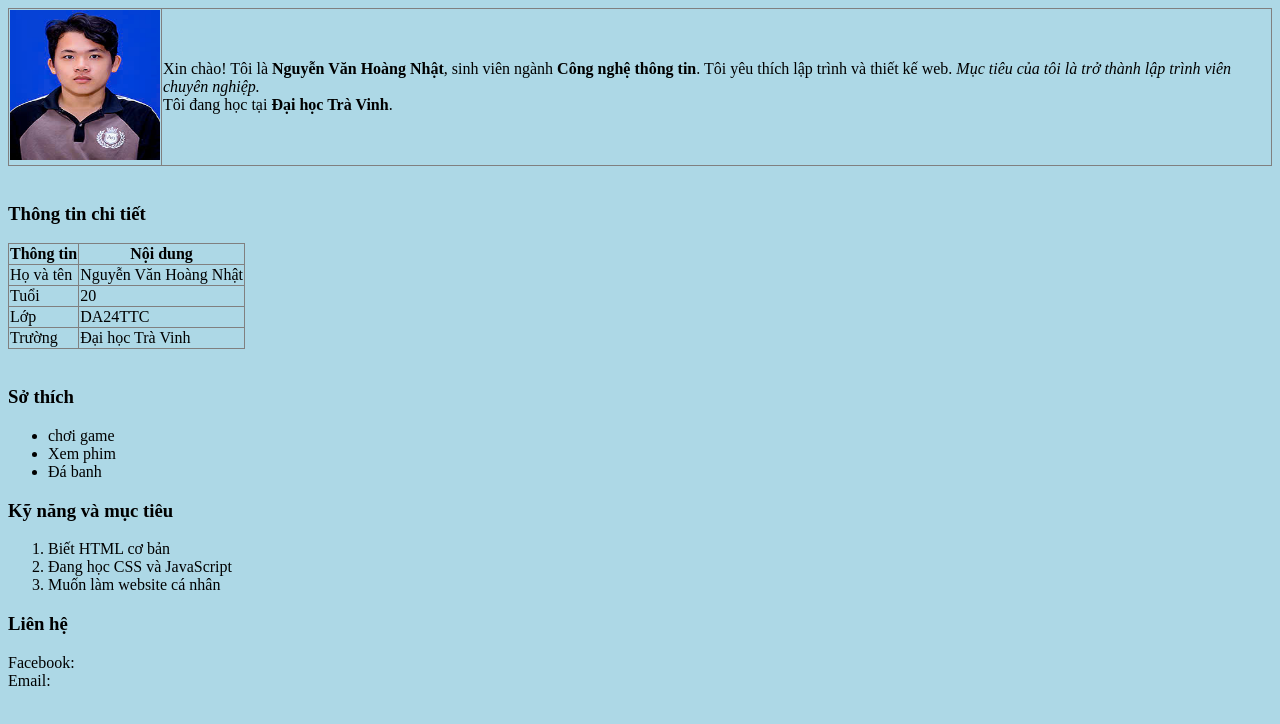
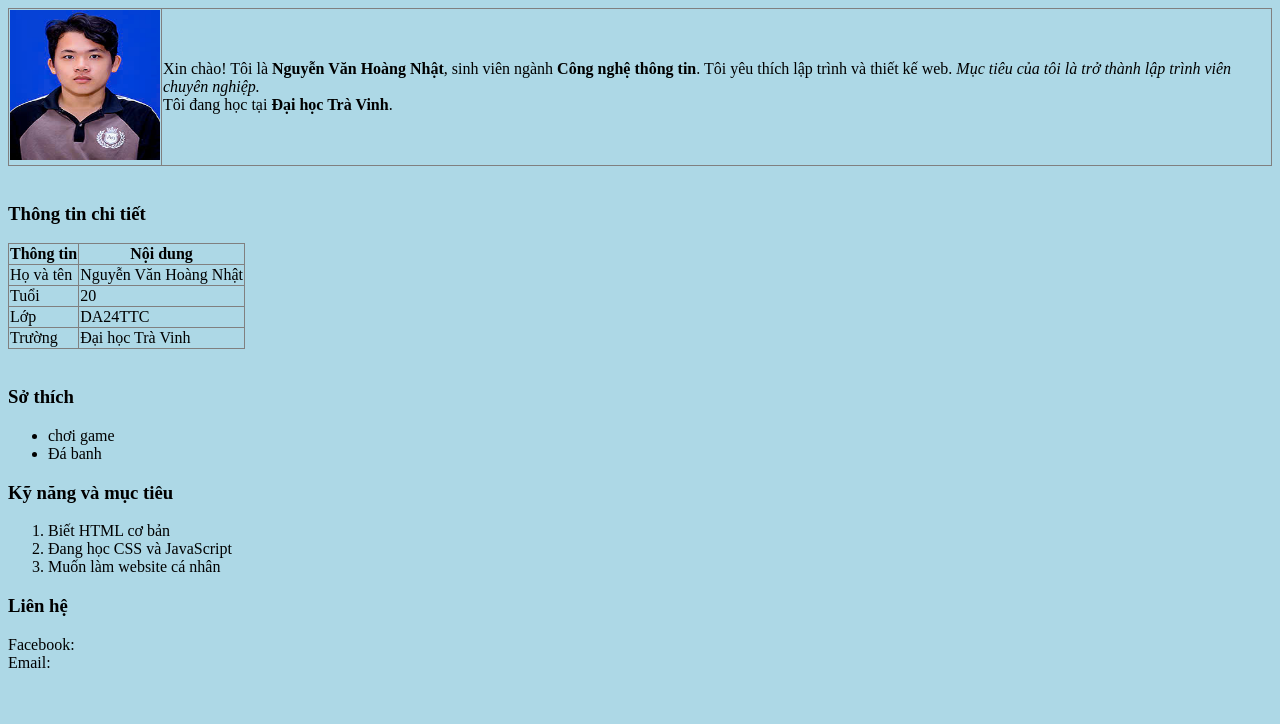
Before and after one commit to hnhat06/my-project-da24ttc-to1, a plain HTML site: page html/page1.html in a window 1280 px wide. Drawn offline with Linux system fonts and the light colour scheme.

Commit message:
Fix HTML structure and remove unnecessary line

```diff
--- a/html/page1.html
+++ b/html/page1.html
@@ -56,7 +56,6 @@
     <h3>Sở thích</h3>
     <ul>
         <li>chơi game</li>
-        <li>Xem phim</li>
         <li>Đá banh</li>
     </ul>
 
```
